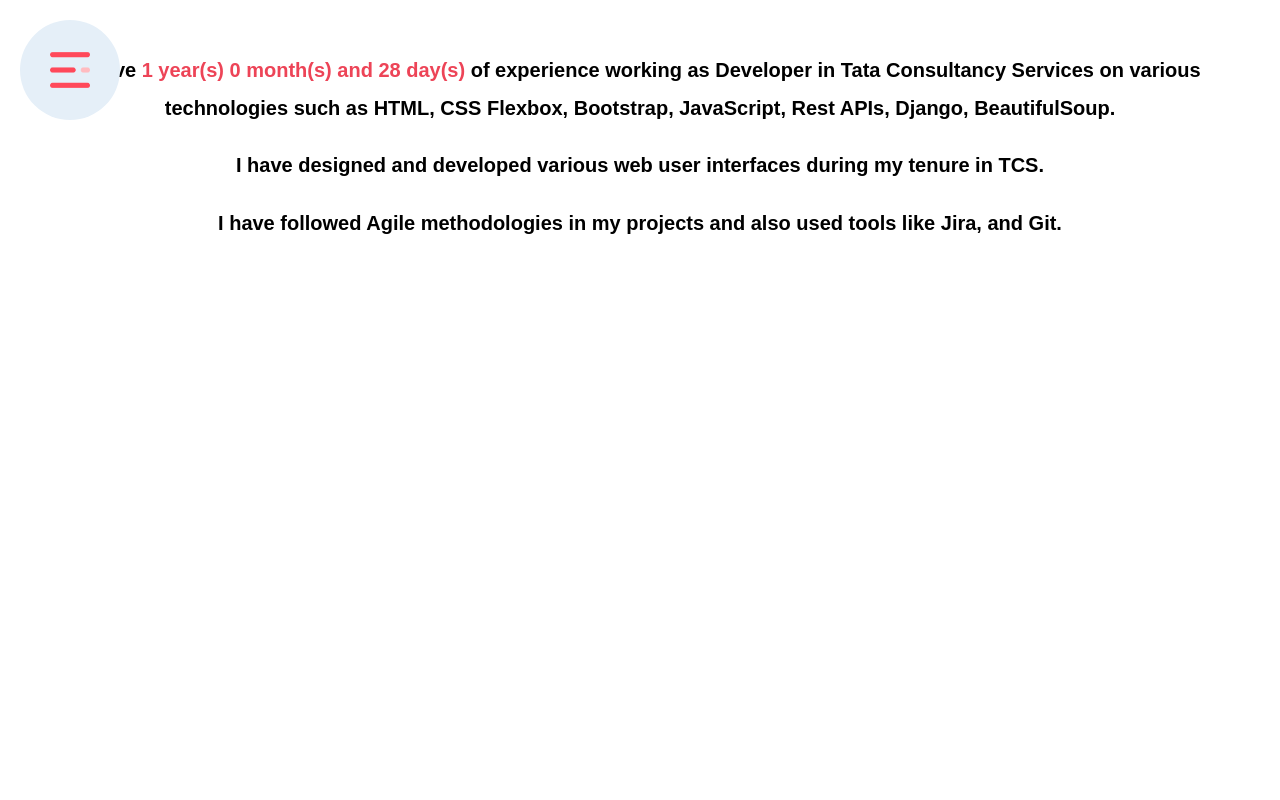
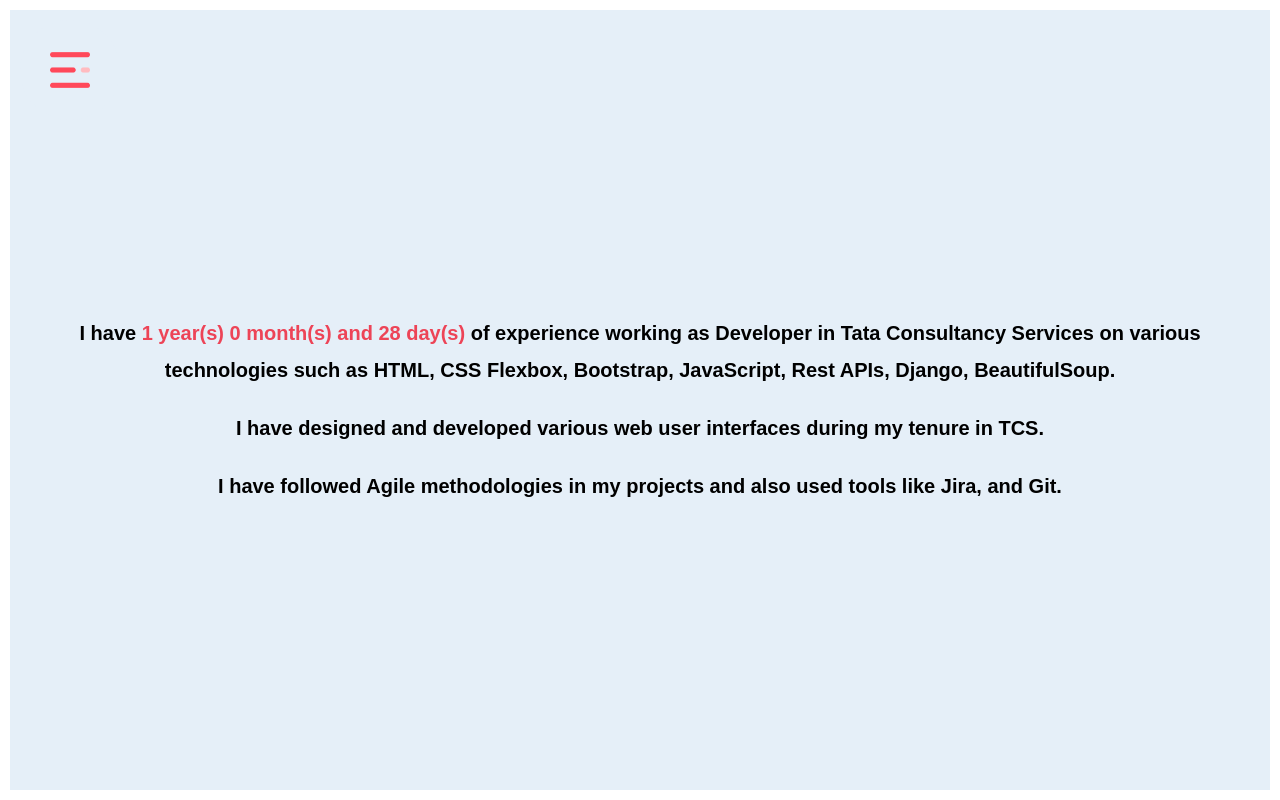
Before and after one commit to guptstagram/portfolio-react, a React (Create React App) app: page /experience in a window 1280 px wide. Built offline with nearby package versions, Linux system fonts and the light colour scheme; a web font is replaced by a local one.

Commit message:
Update expComponent.js

```diff
--- a/src/components/ExpComponent/expComponent.js
+++ b/src/components/ExpComponent/expComponent.js
@@ -11,10 +11,14 @@
 
     render() {
         return (
-            <div className="exp-box">
-                <p>I have <span className="red-text"></span> of experience working as Developer in Tata Consultancy Services on various technologies such as HTML, CSS Flexbox, Bootstrap, JavaScript, Rest APIs, Django, BeautifulSoup.</p>
-                <p>I have designed and developed various web user interfaces during my tenure in TCS.</p>
-                <p>I have followed Agile methodologies in my projects and also used tools like Jira, and Git.</p>
+            <div id="wrapper">
+                <div id="exp-section">
+                    <div className="exp-box">
+                        <p>I have <span className="red-text"></span> of experience working as Developer in Tata Consultancy Services on various technologies such as HTML, CSS Flexbox, Bootstrap, JavaScript, Rest APIs, Django, BeautifulSoup.</p>
+                        <p>I have designed and developed various web user interfaces during my tenure in TCS.</p>
+                        <p>I have followed Agile methodologies in my projects and also used tools like Jira, and Git.</p>
+                    </div>
+                </div>
             </div>
         )
     }
```
